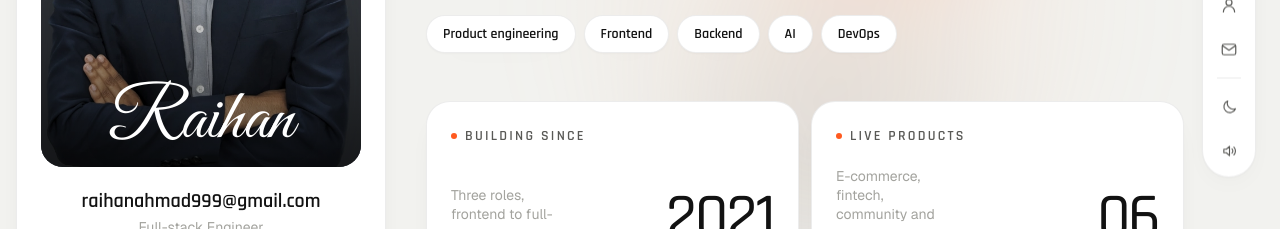
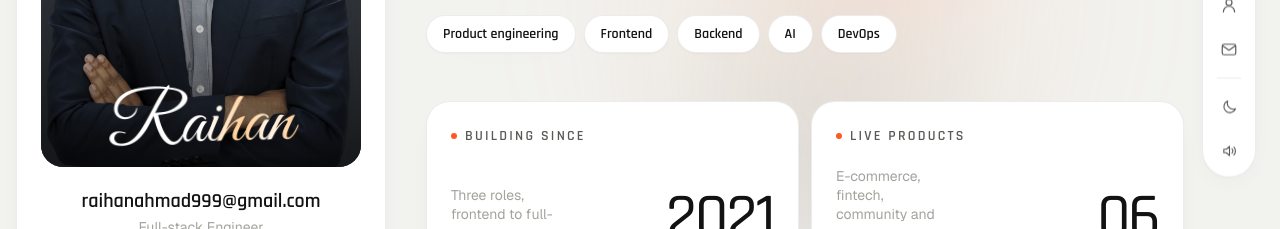
Before and after one commit to raihan2945/raihan-portfollio, a Next.js app: page / in a window 1280 px wide. Shown: the part 388-617 px from the top of the page. Built offline with nearby package versions, Linux system fonts and the light colour scheme.

Commit message:
feat: shimmering, floating portrait signature

```diff
--- a/app/globals.css
+++ b/app/globals.css
@@ -206,39 +206,50 @@ body {
   animation-delay: var(--rise-delay, 0ms);
 }
 
-/* Portrait signature: a soft-edged mask sweeps left to right so the name
-   looks hand-written, holds, fades out and writes itself again, forever.
-   The padding/negative margin pair keeps the script's swashes and shadow
-   inside the mask without moving the text. */
-@keyframes signature-write {
+/* Portrait signature: a warm glint of light sweeps across the name, rests,
+   and sweeps again, while the whole signature floats with a slight sway.
+   The text is painted by its background (background-clip: text), so the
+   shadow comes from drop-shadow instead of text-shadow, which would show
+   through the transparent glyphs. The padding/negative margin pair gives
+   the script's swashes room inside the painted background. */
+@keyframes signature-shine {
   0% {
-    mask-position: 100% 0;
-    opacity: 1;
-    transform: translateY(0.04em);
+    background-position: 100% 0;
   }
-  40% {
-    mask-position: 0% 0;
-    transform: none;
+  55%,
+  100% {
+    background-position: 0% 0;
   }
-  84% {
-    opacity: 1;
-    transform: translateY(-0.03em);
+}
+@keyframes signature-float {
+  0% {
+    transform: translateY(0.03em) rotate(-1.5deg);
   }
-  94%,
   100% {
-    mask-position: 0% 0;
-    opacity: 0;
-    transform: translateY(-0.06em);
+    transform: translateY(-0.05em) rotate(1deg);
   }
 }
 .signature {
   display: inline-block;
   padding: 0.2em 0.4em;
   margin: -0.2em -0.4em;
-  mask-image: linear-gradient(90deg, #000 0 40%, transparent 60% 100%);
-  mask-size: 250% 100%;
-  mask-repeat: no-repeat;
-  animation: signature-write 7s cubic-bezier(0.45, 0, 0.25, 1) 0.8s infinite both;
+  color: transparent;
+  text-shadow: none;
+  background: linear-gradient(
+      105deg,
+      #fff 0 40%,
+      #ffc98a 46%,
+      #fffaf2 50%,
+      #ffc98a 54%,
+      #fff 60% 100%
+    )
+    0% 0 / 250% 100% no-repeat;
+  -webkit-background-clip: text;
+  background-clip: text;
+  filter: drop-shadow(0 4px 16px rgb(0 0 0 / 0.4));
+  animation:
+    signature-shine 4.5s cubic-bezier(0.45, 0, 0.25, 1) 1s infinite both,
+    signature-float 3.5s ease-in-out infinite alternate;
 }
 
 /* Project gallery lightbox (a modal <dialog>). It fades in over a blurred
@@ -326,7 +337,6 @@ html:has(.gallery[open]) {
   }
   .signature {
     animation: none;
-    mask-image: none;
   }
   .js [data-reveal] {
     opacity: 1;
```
